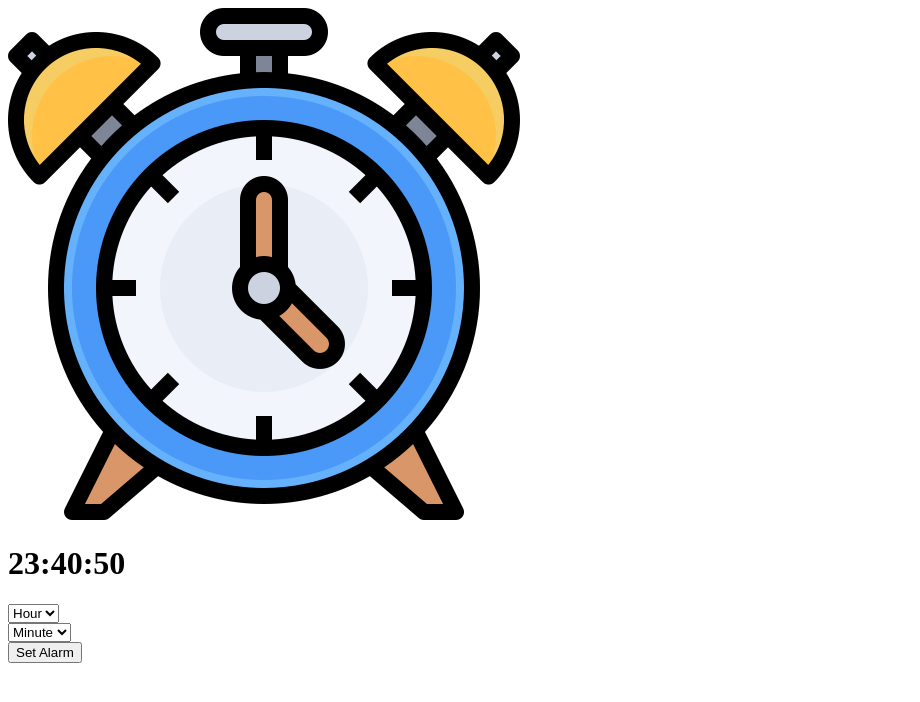
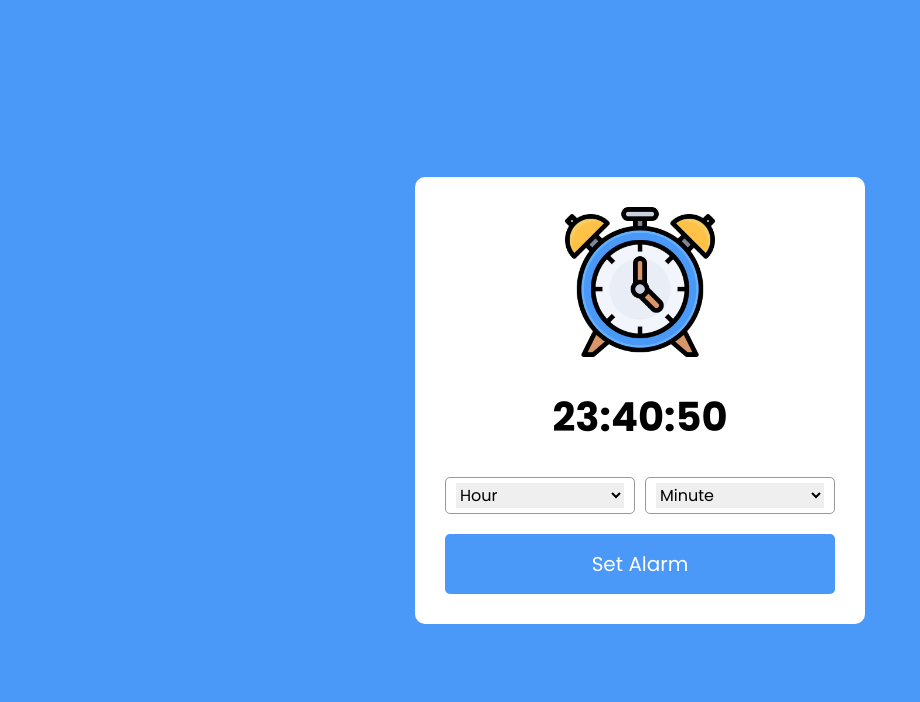
Before and after one commit to Almousaz/Clock-Alarm-JavaScript, a plain HTML site: page index.html in a window 1280 px wide. Shown: the whole page, without its empty margins (0-920 px from the left). Drawn offline with Linux system fonts and the light colour scheme.

Commit message:
adding css file

```diff
--- a/index.html
+++ b/index.html
@@ -9,7 +9,7 @@
 <body>
 
     <div class="container">
-        <img src="/files/download.png" alt="clock">
+        <img src="/download.png" alt="clock">
         <h1 class="time">23:40:50</h1>
         <div class="content">
             <div class="controls">
--- a/style.css
+++ b/style.css
@@ -0,0 +1,68 @@
+/* import google font - poppins font */
+@import url('https://fonts.googleapis.com/css2?family=Poppins:wght@200;300;400;500;600;700;800&display=swap');
+
+*{
+    margin: 0;
+    padding: 0;
+    box-sizing: border-box;
+    font-family: "Poppins", sans-serif;
+}
+
+body, .container, .content{
+    display: flex;
+    justify-content: center;
+    align-items: center;
+
+}
+body{
+    height: 100vh;
+    background: #4a98f7;
+
+}
+.container{
+    width: 450px;
+    background: #fff;
+    padding: 30px;
+    border-radius: 10px;
+    flex-direction: column;
+}
+.container img{
+    width: 150px;
+    height: auto;
+
+}
+
+
+.container h1{
+    font-size: 40px;
+    margin: 30px 0;
+
+}
+.container .content{
+    width: 100%;
+    justify-content: space-between;
+}
+.content .controls{
+    border: 1px solid #999;
+    width: calc(100% / 2 - 5px);
+    border-radius: 5px;
+    padding: 5px 10px;
+}
+
+.content .controls select{
+    outline: 0;
+    border: 0;
+    width: 100%;
+    font-size: 16px;
+}
+.container button{
+    width: 100%;
+    outline: 0;
+    border: 0;
+    background: #4a98f7;
+    color: #fff;
+    padding: 15px 0;
+    margin-top: 20px;
+    border-radius: 5px;
+    font-size: 20px;
+}
```
Also changed, not shown: download.png (added).
